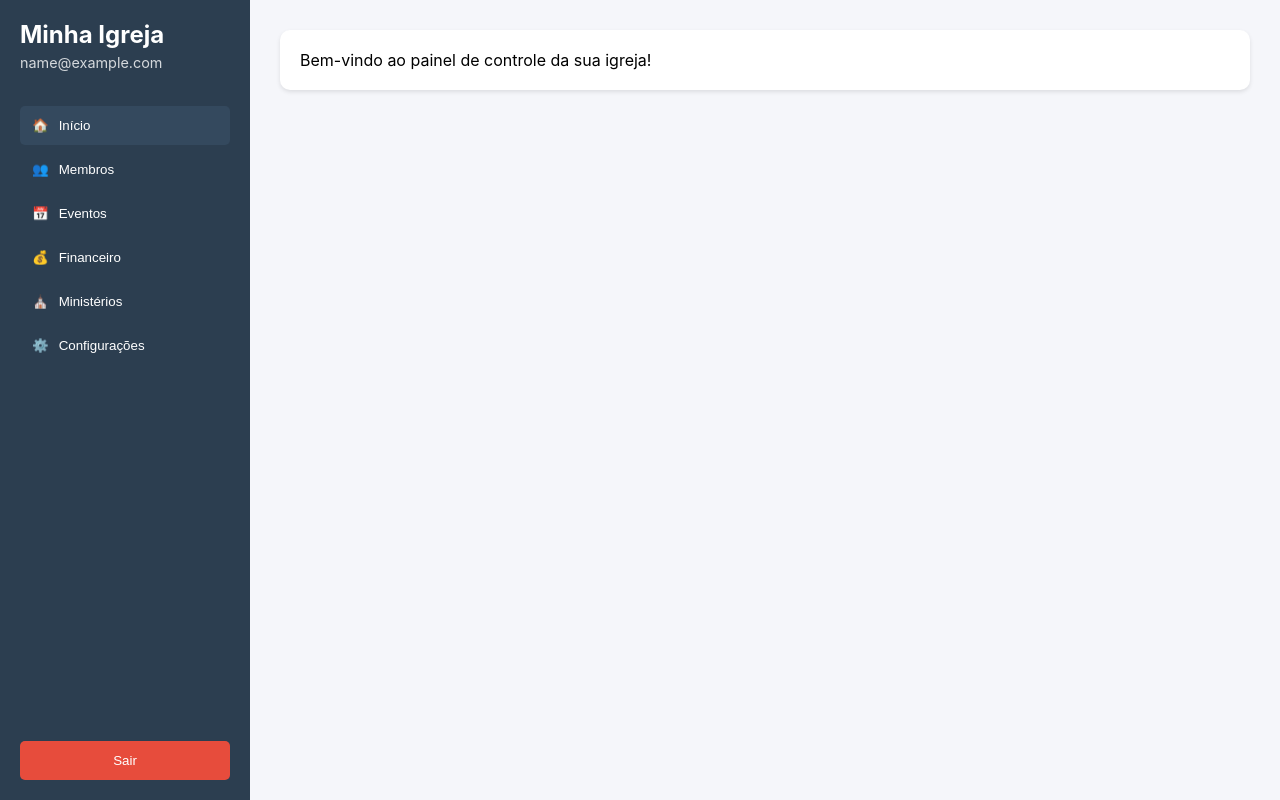
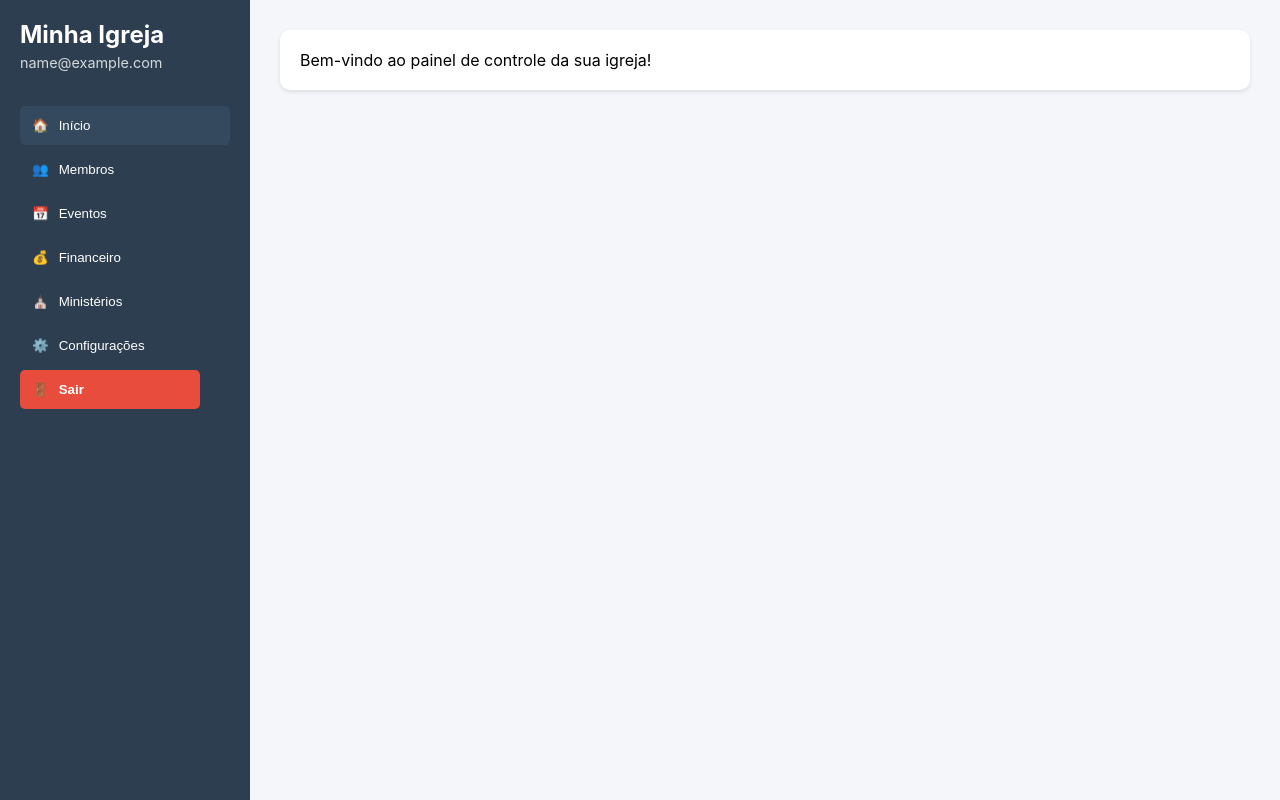
Before and after one commit to projectehyer/MinhaIgrejaWebReact, a React (Create React App) app: page /dashboard in a window 1280 px wide. Built offline with nearby package versions, Linux system fonts and the light colour scheme; sample sign-in values are in the browser's storage; the HTML template or start-up script is replaced by a standard one.

Commit message:
Ajustando estilo do botão sair no menu lateral

```diff
--- a/src/Dashboard.jsx
+++ b/src/Dashboard.jsx
@@ -32,7 +32,8 @@ const Dashboard = () => {
     { id: 'eventos', label: 'Eventos', icon: '📅' },
     { id: 'financeiro', label: 'Financeiro', icon: '💰' },
     { id: 'ministerios', label: 'Ministérios', icon: '⛪' },
-    { id: 'configuracoes', label: 'Configurações', icon: '⚙️' }
+    { id: 'configuracoes', label: 'Configurações', icon: '⚙️' },
+    { id: 'sair', label: 'Sair', icon: '🚪', isLogout: true }
   ];
 
   const renderContent = () => {
@@ -58,16 +59,21 @@ const Dashboard = () => {
     <button
       key={item.id}
       onClick={() => {
-        setActiveMenu(item.id);
-        if (isMobile) {
-          setIsMobileMenuOpen(false);
+        if (item.isLogout) {
+          handleLogout();
+        } else {
+          setActiveMenu(item.id);
+          if (isMobile) {
+            setIsMobileMenuOpen(false);
+          }
         }
       }}
       style={{
-        width: '100%',
+        width: item.isLogout ? '100%' : '100%',
+        maxWidth: item.isLogout ? '180px' : 'none',
         padding: '12px',
         margin: '5px 0',
-        backgroundColor: activeMenu === item.id ? '#34495e' : 'transparent',
+        backgroundColor: item.isLogout ? '#e74c3c' : (activeMenu === item.id ? '#34495e' : 'transparent'),
         border: 'none',
         borderRadius: '5px',
         color: 'white',
@@ -75,7 +81,9 @@ const Dashboard = () => {
         cursor: 'pointer',
         display: 'flex',
         alignItems: 'center',
-        transition: 'background-color 0.3s'
+        transition: 'background-color 0.3s',
+        fontWeight: item.isLogout ? 600 : 'normal',
+        justifyContent: 'flex-start',
       }}
     >
       <span style={{ marginRight: '10px' }}>{item.icon}</span>
@@ -135,21 +143,6 @@ const Dashboard = () => {
             <MenuButton key={item.id} item={item} />
           ))}
         </nav>
-        <button
-          onClick={handleLogout}
-          style={{
-            padding: '12px',
-            backgroundColor: '#e74c3c',
-            color: 'white',
-            border: 'none',
-            borderRadius: '5px',
-            cursor: 'pointer',
-            marginTop: '20px',
-            width: '100%'
-          }}
-        >
-          Sair
-        </button>
       </div>
     </div>
   );
```
